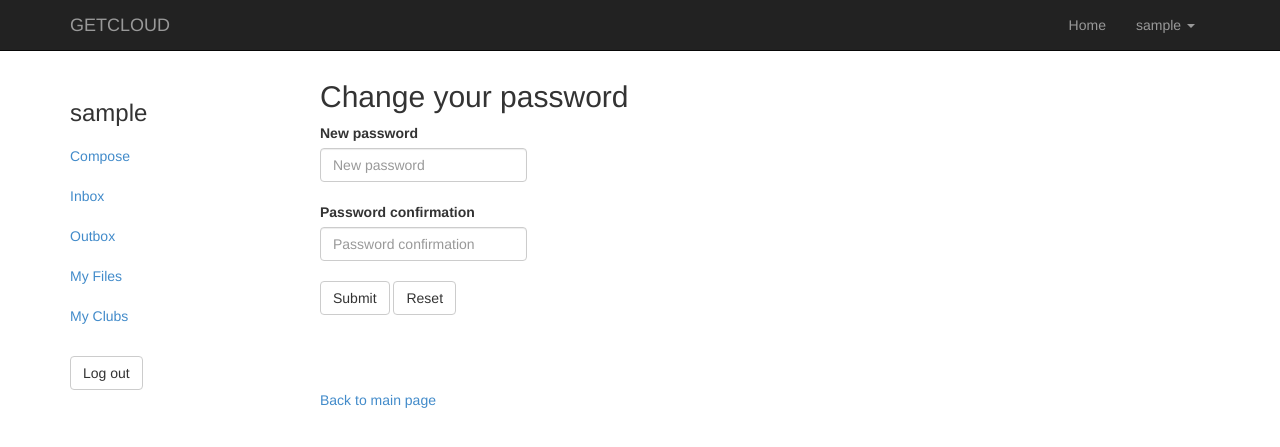
After one commit to gamabuntax/getCloud, a PHP site: page /change_password.php in a window 1280 px wide. The commit adds this page. Shown: the top 447 px of the page. Run offline with PHP 8.4, Linux system fonts and the light colour scheme; the visitor is signed in with stand-in values (Sample User, id 1); some libraries are stand-ins or nearby versions.

Commit message:
add modifying password

```diff
--- /dev/null
+++ b/change_password.php
@@ -0,0 +1,59 @@
+<?php
+$page_title = 'getCloud | Change password';
+require('./includes/header.inc.php');
+
+if (isset($_SESSION['userName'])) {
+	$userName = $_SESSION['userName'];
+}
+else {
+	header("Location:index.php");
+}
+require('./includes/sideregion.inc.php');
+?>
+
+<div id="mainregion">
+
+<?php
+	if (isset($_POST['send'])) {
+		if (!empty($_POST['password']) && !empty($_POST['password_c'])) {
+			$password = trim($_POST['password']);
+			$password_c = trim($_POST['password_c']);
+
+			if (strcmp($password,$password_c) == 0) {
+				require('./includes/mysql_connect.inc.php');
+				$q = "UPDATE USERS SET Password = MD5('$password') WHERE Username ='$userName'";
+				$result = mysqli_query($link, $q);
+				echo '<p class="success"> You changed your password sucessfully</p>';
+			}
+			else {
+				echo '<p class="error">Password confirmation does not match password </p>';
+			}
+		}
+		else {
+			echo '<p class="error">Please enter your new password and password confirmation </p>';
+		}
+	}
+
+?>
+
+<h2>Change your password</h2>
+
+<div>
+<form class="form-compose" role="form" action="change_password.php" method="post">
+	<label> New password </label><br>
+	<input type="password" name="password" class="form-control" placeholder="New password"><br>
+
+	<label> Password confirmation </label><br>
+	<input type="password" name="password_c" class="form-control" placeholder="Password confirmation"><br>
+	<input type="submit" name = "send" value="Submit" class="btn btn-default">
+	<input type="reset" value="Reset"  class="btn btn-default">
+</form>
+</div>
+<div class="clear-all"><a href="./index.php">Back to main page </a></div>
+
+</div>
+
+
+<?php
+require('./includes/footer.inc.php');
+?>
--- a/includes/custom.css
+++ b/includes/custom.css
@@ -105,3 +105,8 @@ body {
     /*border is optional*/
     border-bottom:0px solid #444;
 }
+
+
+.clear-all {
+  clear: both;
+}
--- a/includes/header.inc.php
+++ b/includes/header.inc.php
@@ -52,6 +52,7 @@ session_start();
               echo '<a href="#" class="dropdown-toggle" data-toggle="dropdown">' .$_SESSION['userName'] . ' <b class="caret"></b></a>';
               echo '<ul class="dropdown-menu">';
               echo '<li><a href="./inbox.php">Inbox</a></li>';
+              echo '<li><a href="./change_password.php">Change password?</a></li>';
               echo ' <li class="divider"></li>';
               echo '<li><a href="./includes/logout.php">Logout</a></li>';
               echo '</ul>';
```
Also changed, not shown: compose.php (+7 -0 lines).
